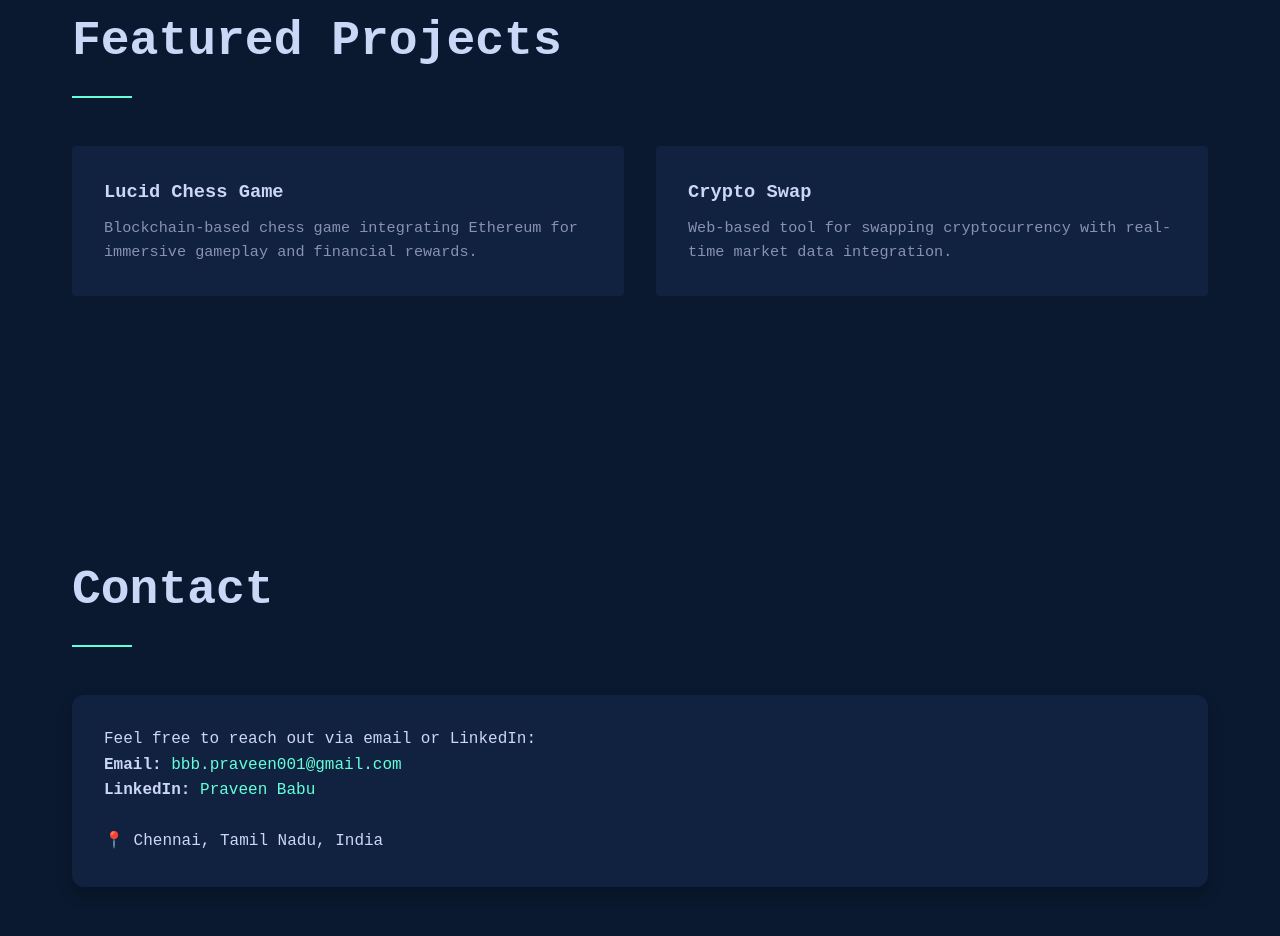
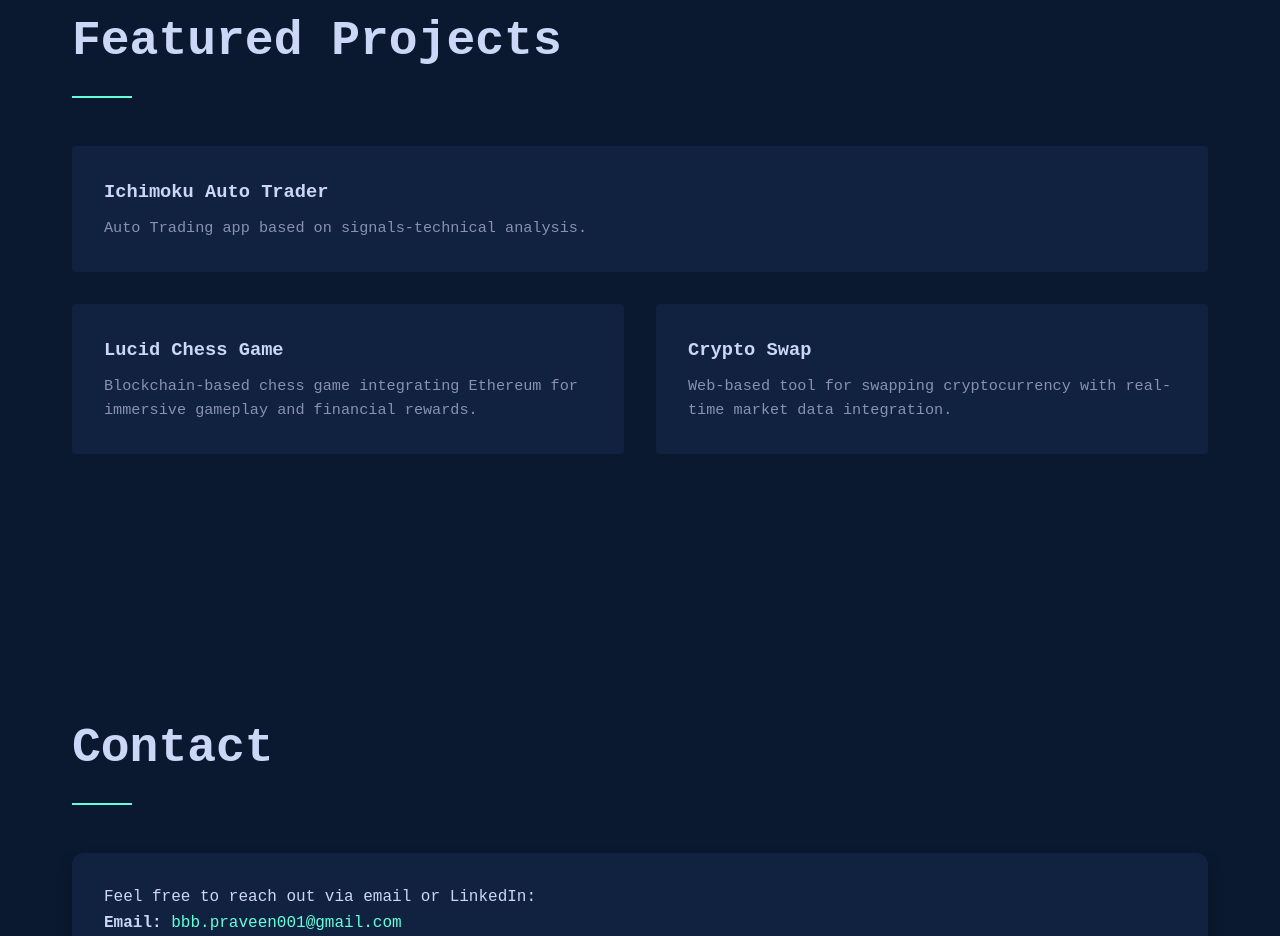
Before and after one commit to Praveendante/PraveenBabu, a plain HTML site: page docs/index.html in a window 1280 px wide. Shown: the part 3203-4139 px from the top of the page. Drawn offline with nearby package versions, Linux system fonts and the light colour scheme.

Commit message:
Update index.html

```diff
--- a/docs/index.html
+++ b/docs/index.html
@@ -417,6 +417,12 @@
             <div class="container">
                 <h2 class="section-title">Featured Projects</h2>
 
+                 <div class="project-card" data-aos="fade-up">
+                        <h3 class="project-title">Ichimoku Auto Trader</h3>
+                        <p class="project-description">
+                            Auto Trading app based on signals-technical analysis.
+                        </p>
+                    </div>
                 <div class="project-grid">
                     <div class="project-card" data-aos="fade-up">
                         <h3 class="project-title">Lucid Chess Game</h3>
```
